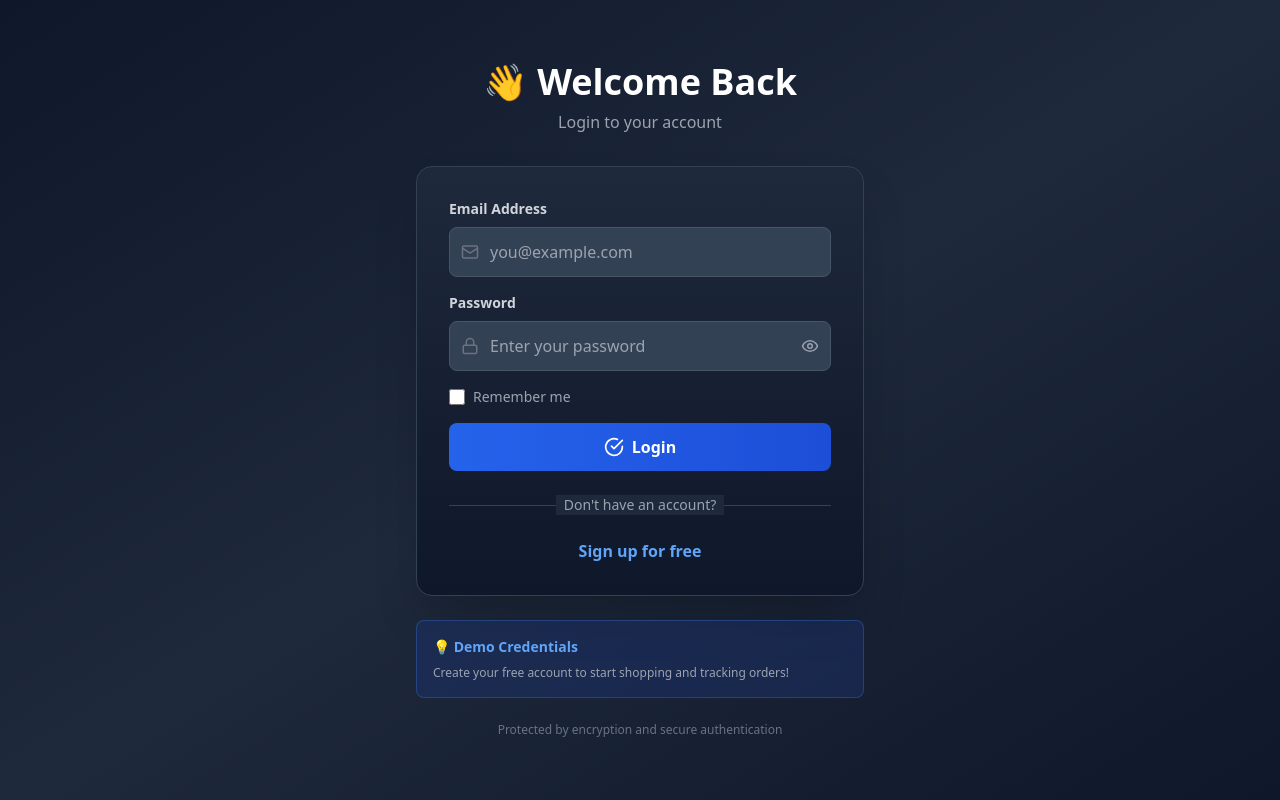
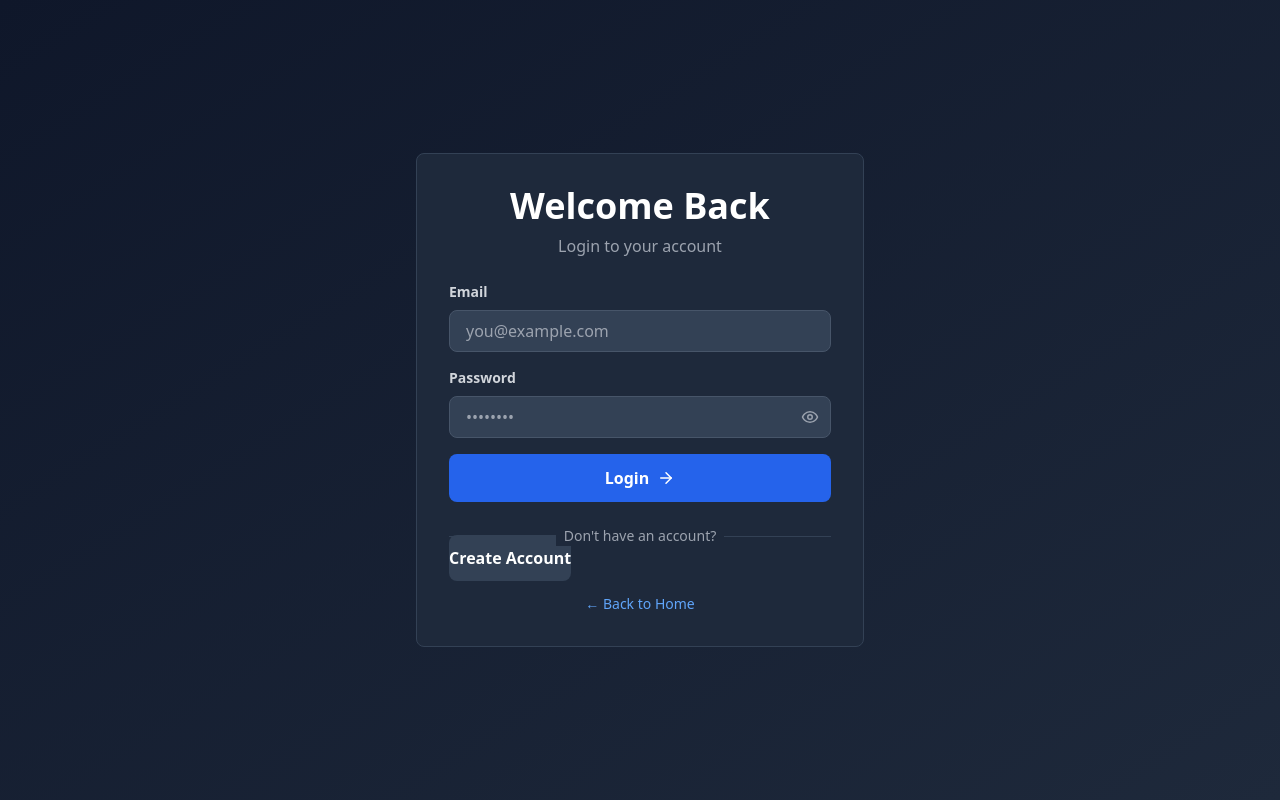
Before and after one commit to stichandlilo03-design/Dropshipping, a Next.js app: page /customer/login in a window 1280 px wide. Built offline with nearby package versions, Linux system fonts and the light colour scheme.

Commit message:
Update page.jsx

```diff
--- a/app/customer/login/page.jsx
+++ b/app/customer/login/page.jsx
@@ -1,188 +1,174 @@
 'use client';
 
-import { useState } from 'react';
-import { useRouter } from 'next/navigation';
+import { useState, useEffect } from 'react';
+import { useRouter, useSearchParams } from 'next/navigation';
 import Link from 'next/link';
-import { Mail, Lock, Eye, EyeOff, AlertCircle, Loader, CheckCircle } from 'lucide-react';
+import { signInWithEmailAndPassword } from 'firebase/auth';
+import { auth } from '@/lib/firebase';
+import { Loader, AlertCircle, Eye, EyeOff, ArrowRight } from 'lucide-react';
 
 export default function CustomerLogin() {
   const router = useRouter();
+  const searchParams = useSearchParams();
+  const [email, setEmail] = useState('');
+  const [password, setPassword] = useState('');
   const [loading, setLoading] = useState(false);
   const [error, setError] = useState('');
   const [showPassword, setShowPassword] = useState(false);
-  const [formData, setFormData] = useState({
-    email: '',
-    password: '',
-  });
-  const [formErrors, setFormErrors] = useState({});
+  const [isCheckout, setIsCheckout] = useState(false);
 
-  const validateForm = () => {
-    const errors = {};
+  useEffect(() => {
+    // Get email from URL if coming from checkout
+    const emailParam = searchParams.get('email');
+    const checkoutParam = searchParams.get('checkout');
 
-    if (!formData.email || !formData.email.includes('@')) {
-      errors.email = 'Valid email required';
+    if (emailParam) {
+      setEmail(decodeURIComponent(emailParam));
     }
-    if (!formData.password) {
-      errors.password = 'Password required';
+    if (checkoutParam === 'true') {
+      setIsCheckout(true);
     }
+  }, [searchParams]);
 
-    setFormErrors(errors);
-    return Object.keys(errors).length === 0;
-  };
-
-  const handleSubmit = async (e) => {
+  const handleLogin = async (e) => {
     e.preventDefault();
-
-    if (!validateForm()) return;
-
     setLoading(true);
     setError('');
 
     try {
-      const response = await fetch('/api/auth/customer/login', {
-        method: 'POST',
-        headers: { 'Content-Type': 'application/json' },
-        body: JSON.stringify(formData),
+      if (!email || !password) {
+        setError('Please fill in all fields');
+        setLoading(false);
+        return;
+      }
+
+      const userCredential = await signInWithEmailAndPassword(auth, email, password);
+      const user = userCredential.user;
+
+      // Get customer data
+      const token = await user.getIdToken();
+      const response = await fetch(`/api/customers/get-by-email?email=${encodeURIComponent(email)}`, {
+        headers: {
+          'Authorization': `Bearer ${token}`
+        }
       });
 
+      if (response.ok) {
         const data = await response.json();
+        if (data.customer) {
+          localStorage.setItem('customer', JSON.stringify(data.customer));
+          localStorage.setItem('customerToken', token);
 
-      if (data.success) {
-        // Save token and user data
-        if (typeof window !== 'undefined') {
-          localStorage.setItem('customerToken', data.token);
-          localStorage.setItem('customer', JSON.stringify(data.customer));
+          // If coming from checkout, redirect to payment
+          if (isCheckout) {
+            // Get pending checkout data
+            const pendingCheckout = localStorage.getItem('pendingCheckout');
+            if (pendingCheckout) {
+              // Redirect to checkout payment page
+              router.push('/checkout?step=payment');
+            } else {
+              router.push('/customer/account');
             }
-
-        // Redirect to customer account
-        setTimeout(() => {
+          } else {
             router.push('/customer/account');
-        }, 500);
-      } else {
-        setError(data.error || 'Login failed');
+          }
+        }
       }
     } catch (err) {
-      setError(err.message || 'An error occurred');
+      console.error('[Login] Error:', err);
+
+      if (err.code === 'auth/user-not-found') {
+        setError('Email not found. Please register first.');
+      } else if (err.code === 'auth/wrong-password') {
+        setError('Incorrect password. Please try again.');
+      } else if (err.code === 'auth/invalid-email') {
+        setError('Invalid email format.');
+      } else if (err.code === 'auth/user-disabled') {
+        setError('This account has been disabled.');
+      } else {
+        setError(err.message || 'Login failed. Please try again.');
+      }
     } finally {
       setLoading(false);
     }
   };
 
-  const handleInputChange = (e) => {
-    const { name, value } = e.target;
-    setFormData(prev => ({
-      ...prev,
-      [name]: value,
-    }));
-    if (formErrors[name]) {
-      setFormErrors(prev => ({
-        ...prev,
-        [name]: '',
-      }));
-    }
-  };
-
   return (
-    <div className="min-h-screen bg-gradient-to-br from-slate-900 via-slate-800 to-slate-900 flex items-center justify-center p-4">
-      {/* Background elements */}
-      <div className="absolute top-0 left-0 w-96 h-96 bg-blue-500/5 rounded-full blur-3xl -z-10"></div>
-      <div className="absolute bottom-0 right-0 w-96 h-96 bg-purple-500/5 rounded-full blur-3xl -z-10"></div>
-
+    <div className="min-h-screen bg-gradient-to-br from-slate-900 to-slate-800 flex items-center justify-center p-4">
       <div className="w-full max-w-md">
+        <div className="bg-slate-800 rounded-lg border border-slate-700 p-6 sm:p-8 space-y-6">
           {/* Header */}
-        <div className="text-center mb-8">
-          <h1 className="text-4xl font-bold text-white mb-2">👋 Welcome Back</h1>
-          <p className="text-gray-400">Login to your account</p>
+          <div className="text-center">
+            <h1 className="text-3xl sm:text-4xl font-bold text-white mb-2">Welcome Back</h1>
+            <p className="text-gray-400">
+              {isCheckout ? '📦 Login to complete your checkout' : 'Login to your account'}
+            </p>
           </div>
 
-        {/* Login Form */}
-        <div className="bg-gradient-to-b from-slate-800 to-slate-900 rounded-2xl border border-slate-700 p-8 shadow-2xl">
+          {/* Error Message */}
           {error && (
-            <div className="bg-red-900/30 border border-red-500/50 text-red-400 px-4 py-3 rounded-lg mb-6 flex items-start gap-3">
-              <AlertCircle size={18} className="flex-shrink-0 mt-0.5" />
+            <div className="bg-red-900/30 border border-red-500 text-red-200 p-4 rounded-lg flex gap-3">
+              <AlertCircle size={20} className="flex-shrink-0 mt-0.5" />
               <p className="text-sm">{error}</p>
             </div>
           )}
 
-          <form onSubmit={handleSubmit} className="space-y-4">
-            {/* Email */}
+          {/* Form */}
+          <form onSubmit={handleLogin} className="space-y-4">
             <div>
-              <label className="block text-sm font-semibold text-gray-300 mb-2">Email Address</label>
-              <div className="relative">
-                <Mail size={18} className="absolute left-3 top-1/2 transform -translate-y-1/2 text-gray-500" />
+              <label className="block text-sm font-semibold text-gray-300 mb-2">Email</label>
               <input
                 type="email"
-                  name="email"
-                  value={formData.email}
-                  onChange={handleInputChange}
+                value={email}
+                onChange={(e) => setEmail(e.target.value)}
                 placeholder="you@example.com"
-                  className={`w-full px-4 py-3 pl-10 bg-slate-700 text-white border rounded-lg focus:outline-none focus:ring-2 focus:ring-blue-500 transition ${
-                    formErrors.email ? 'border-red-500' : 'border-slate-600'
-                  }`}
+                className="w-full px-4 py-2 bg-slate-700 text-white border border-slate-600 rounded-lg focus:outline-none focus:ring-2 focus:ring-blue-500 transition"
                 disabled={loading}
-                  required
               />
             </div>
-              {formErrors.email && <p className="text-red-400 text-xs mt-1">{formErrors.email}</p>}
-            </div>
 
-            {/* Password */}
             <div>
               <label className="block text-sm font-semibold text-gray-300 mb-2">Password</label>
               <div className="relative">
-                <Lock size={18} className="absolute left-3 top-1/2 transform -translate-y-1/2 text-gray-500" />
                 <input
                   type={showPassword ? 'text' : 'password'}
-                  name="password"
-                  value={formData.password}
-                  onChange={handleInputChange}
-                  placeholder="Enter your password"
-                  className={`w-full px-4 py-3 pl-10 pr-10 bg-slate-700 text-white border rounded-lg focus:outline-none focus:ring-2 focus:ring-blue-500 transition ${
-                    formErrors.password ? 'border-red-500' : 'border-slate-600'
-                  }`}
+                  value={password}
+                  onChange={(e) => setPassword(e.target.value)}
+                  placeholder="••••••••"
+                  className="w-full px-4 py-2 bg-slate-700 text-white border border-slate-600 rounded-lg focus:outline-none focus:ring-2 focus:ring-blue-500 transition"
                   disabled={loading}
-                  required
                 />
                 <button
                   type="button"
                   onClick={() => setShowPassword(!showPassword)}
-                  disabled={loading}
-                  className="absolute right-3 top-1/2 transform -translate-y-1/2 text-gray-400 hover:text-gray-300 disabled:opacity-50"
+                  className="absolute right-3 top-1/2 transform -translate-y-1/2 text-gray-400 hover:text-white"
                 >
                   {showPassword ? <EyeOff size={18} /> : <Eye size={18} />}
                 </button>
               </div>
-              {formErrors.password && <p className="text-red-400 text-xs mt-1">{formErrors.password}</p>}
             </div>
 
-            {/* Remember Me */}
-            <label className="flex items-center gap-2 cursor-pointer">
-              <input type="checkbox" className="w-4 h-4 rounded accent-blue-500" disabled={loading} />
-              <span className="text-sm text-gray-400">Remember me</span>
-            </label>
-
-            {/* Submit Button */}
             <button
               type="submit"
               disabled={loading}
-              className="w-full bg-gradient-to-r from-blue-600 to-blue-700 hover:from-blue-700 hover:to-blue-800 disabled:from-gray-600 disabled:to-gray-600 text-white py-3 font-semibold rounded-lg transition flex items-center justify-center gap-2 mt-6"
+              className="w-full bg-blue-600 hover:bg-blue-700 disabled:bg-gray-600 text-white py-3 rounded-lg font-bold transition flex items-center justify-center gap-2"
             >
               {loading ? (
                 <>
-                  <Loader size={20} className="animate-spin" />
+                  <Loader size={18} className="animate-spin" />
                   Logging in...
                 </>
               ) : (
                 <>
-                  <CheckCircle size={20} />
                   Login
+                  <ArrowRight size={18} />
                 </>
               )}
             </button>
           </form>
 
           {/* Divider */}
-          <div className="relative my-6">
+          <div className="relative">
             <div className="absolute inset-0 flex items-center">
               <div className="w-full border-t border-slate-700"></div>
             </div>
@@ -192,25 +178,20 @@ export default function CustomerLogin() {
           </div>
 
           {/* Register Link */}
-          <p className="text-center text-gray-400">
-            <Link href="/customer/register" className="text-blue-400 hover:text-blue-300 font-semibold transition">
-              Sign up for free
+          <Link
+            href={isCheckout ? `/customer/register?email=${encodeURIComponent(email)}&checkout=true` : '/customer/register'}
+            className="w-full bg-slate-700 hover:bg-slate-600 text-white py-3 rounded-lg font-bold text-center transition"
+          >
+            Create Account
           </Link>
-          </p>
-        </div>
-
-        {/* Info Box */}
-        <div className="mt-6 bg-blue-900/30 border border-blue-500/30 rounded-lg p-4">
-          <p className="text-sm text-blue-400 font-semibold mb-2">💡 Demo Credentials</p>
-          <p className="text-xs text-gray-400">
-            Create your free account to start shopping and tracking orders!
-          </p>
-        </div>
 
           {/* Footer */}
-        <p className="text-center text-xs text-gray-500 mt-6">
-          Protected by encryption and secure authentication
-        </p>
+          <div className="text-center text-sm text-gray-400">
+            <Link href="/" className="text-blue-400 hover:text-blue-300 transition">
+              ← Back to Home
+            </Link>
+          </div>
+        </div>
       </div>
     </div>
   );
```
Lines whose indentation alone changed are shown as unchanged.
